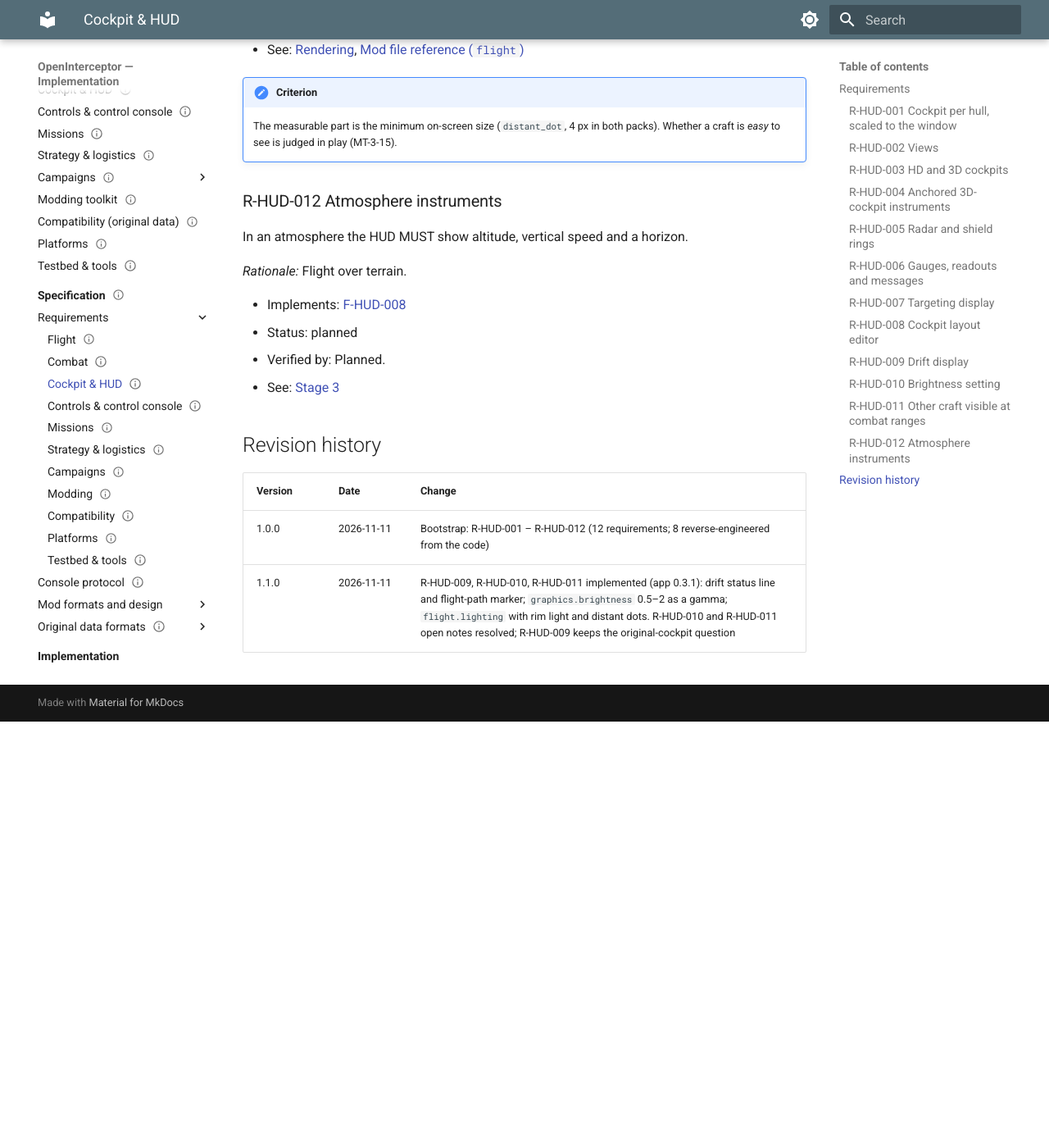
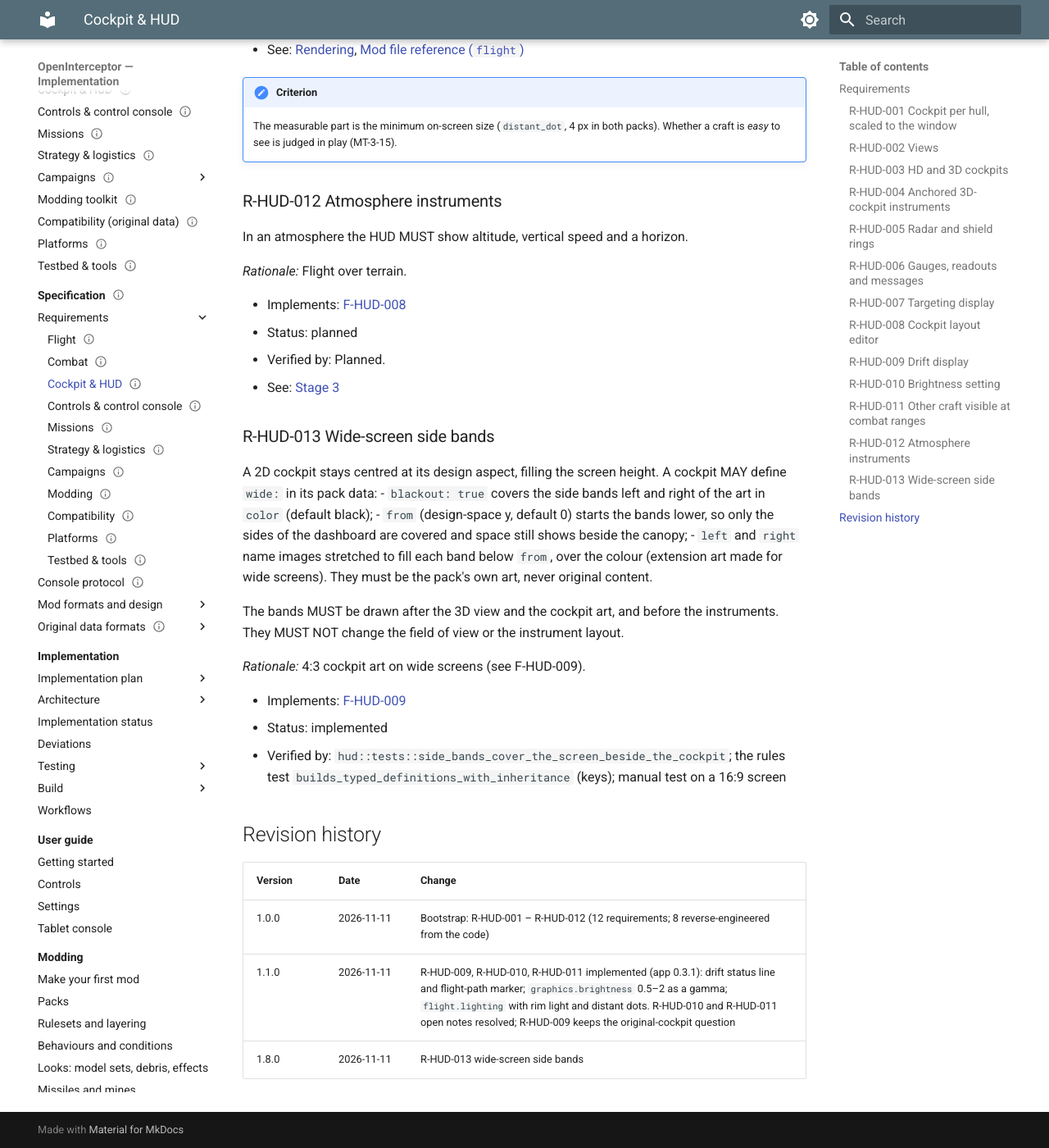
Before and after one commit to bbogovich/OpenInterceptor, an MkDocs documentation site: the page built from docs/specification/requirements/cockpit-hud.md, in a window 1280 px wide and 1400 px high, scrolled down 5453 px. Shown: the whole window at 82% size. Built offline with MkDocs 1.6.1 and Material for MkDocs 9.7.7, drawn with Linux system fonts in a browser that asks for light colours; before the commit the page ends 6333 px from its top, so only the background shows below that.

Commit message:
Spec 1.8.0: cockpits on wide screens (F-HUD-009, R-HUD-013); modding key cockpits.<id>.wide
Co-Authored-By: Claude Opus 5.5 <noreply@anthropic.com>

```diff
--- a/docs/specification/requirements/cockpit-hud.md
+++ b/docs/specification/requirements/cockpit-hud.md
@@ -1,5 +1,5 @@
 ---
-spec_version: 1.1.0
+spec_version: 1.8.0
 status: current
 updated: 2026-11-11
 ---
@@ -178,9 +178,25 @@ In an atmosphere the HUD MUST show altitude, vertical speed and a horizon.
 - Verified by: Planned.
 - See: [Stage 3](../../implementation/plan/stage-3-missions.md)
 
+### R-HUD-013 Wide-screen side bands
+
+A 2D cockpit stays centred at its design aspect, filling the screen height. A cockpit MAY define `wide:` in its pack data:
+- `blackout: true` covers the side bands left and right of the art in `color` (default black);
+- `from` (design-space y, default 0) starts the bands lower, so only the sides of the dashboard are covered and space still shows beside the canopy;
+- `left` and `right` name images stretched to fill each band below `from`, over the colour (extension art made for wide screens). They must be the pack's own art, never original content.
+
+The bands MUST be drawn after the 3D view and the cockpit art, and before the instruments. They MUST NOT change the field of view or the instrument layout.
+
+*Rationale:* 4:3 cockpit art on wide screens (see F-HUD-009).
+
+- Implements: [F-HUD-009](../../definition/cockpit-hud.md#f-hud-009-cockpits-on-wide-screens)
+- Status: implemented
+- Verified by: `hud::tests::side_bands_cover_the_screen_beside_the_cockpit`; the rules test `builds_typed_definitions_with_inheritance` (keys); manual test on a 16:9 screen
+
 ## Revision history
 
 | Version | Date | Change |
 |---|---|---|
 | 1.0.0 | 2026-11-11 | Bootstrap: R-HUD-001 – R-HUD-012 (12 requirements; 8 reverse-engineered from the code) |
 | 1.1.0 | 2026-11-11 | R-HUD-009, R-HUD-010, R-HUD-011 implemented (app 0.3.1): drift status line and flight-path marker; `graphics.brightness` 0.5–2 as a gamma; `flight.lighting` with rim light and distant dots. R-HUD-010 and R-HUD-011 open notes resolved; R-HUD-009 keeps the original-cockpit question |
+| 1.8.0 | 2026-11-11 | R-HUD-013 wide-screen side bands |
```
Also changed, not shown: docs/definition/cockpit-hud.md (+16 -1 lines), docs/meta/change-history.md (+1 -0 lines), docs/modding/cockpits.md (+1 -0 lines), docs/modding/reference.md (+1 -0 lines), 1 other file.
